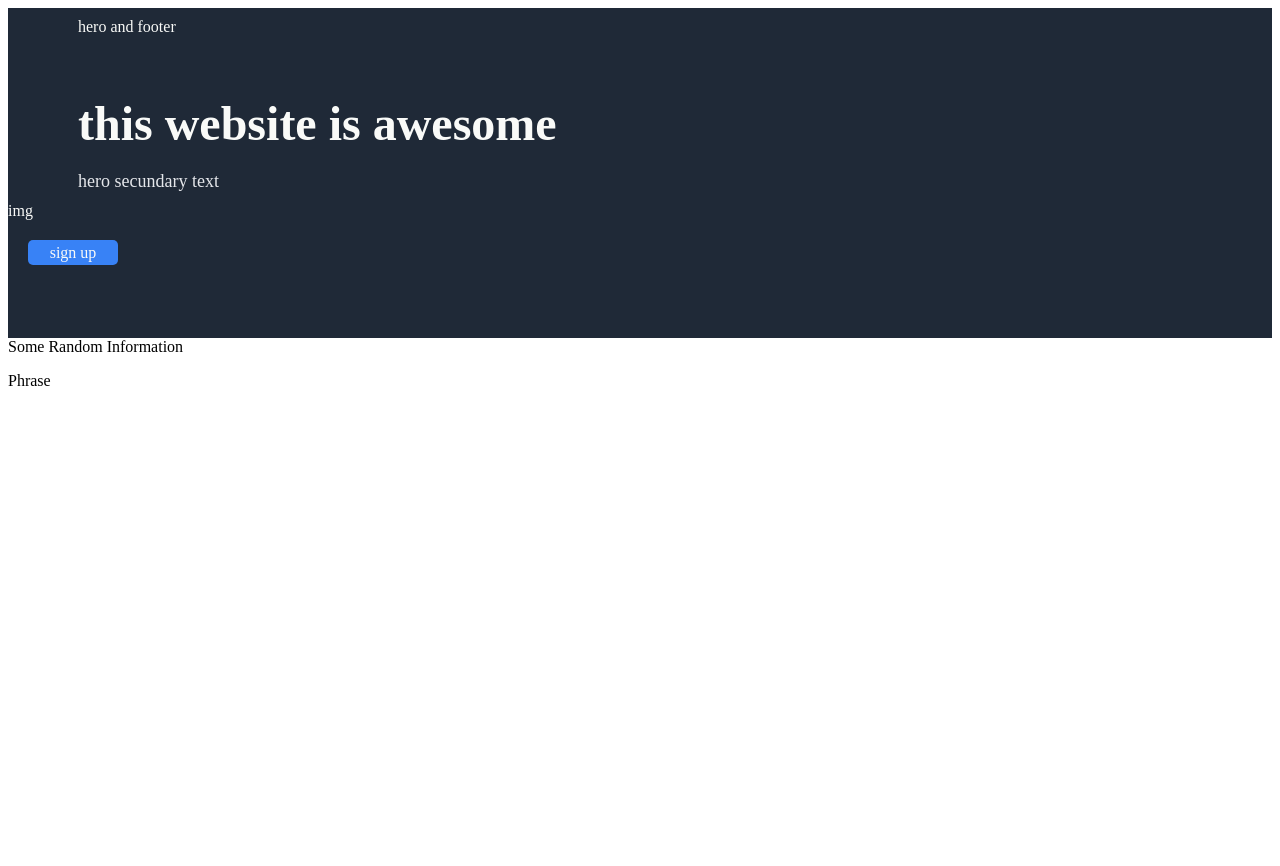
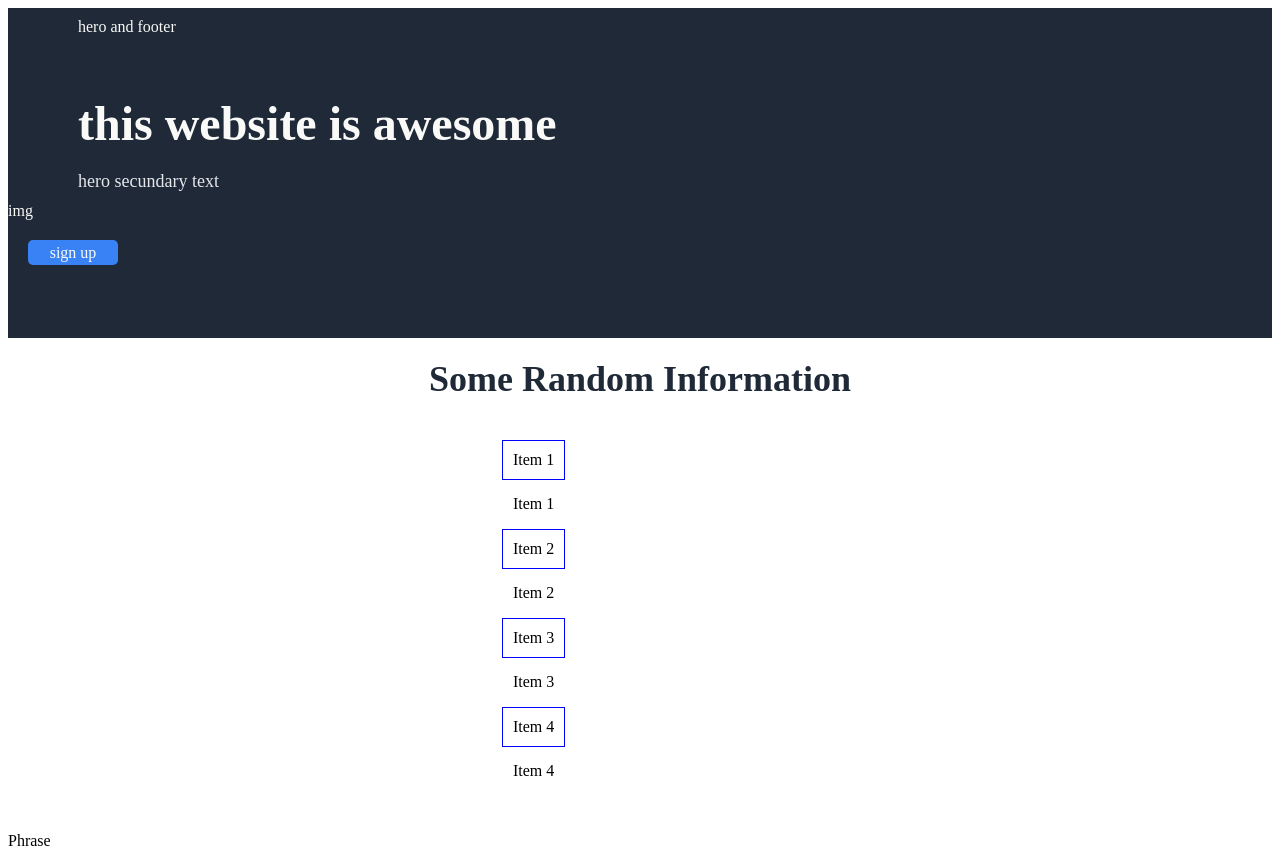
Before and after one commit to k1llgray/CSS_project, a plain HTML site: page index.html in a window 1280 px wide. Before the commit the page ends 800 px from the top, so only its background shows below. Drawn offline with Linux system fonts and the light colour scheme.

Commit message:
add css in section2

```diff
--- a/index.html
+++ b/index.html
@@ -42,7 +42,33 @@
                 justify-content: center;
                 align-items: center;
             }
+            #header {
+                text-align: center;
+                color: #1F2937;
+                font-size: 36px;
+                font-weight: 800;
+                margin: 20px;
+            }
+            .container {
+                display: flex;
+                flex-direction: column;
+                align-items: center;
+                width: 80%;
+                padding: 20px;
+            }
 
+            .item {
+                display: flex;
+                flex-direction: column;
+                align-items: center;
+                padding: 10px;
+                border: 1px solid blue;
+                margin-bottom: 10px;
+            }
+
+            .item-text {
+                margin-top: 5px;
+            }
         </style>
     </head>
     <body>
@@ -55,7 +81,16 @@
         </div>
         <div class="section2">
             <div id="header">Some Random Information</div>
-            <!-- FLEXBOX -->
+            <div class="container">
+                <div class="item">Item 1</div>
+                <p class="item-text">Item 1</p>
+                <div class="item">Item 2</div>
+                <p class="item-text">Item 2</p>
+                <div class="item">Item 3</div>
+                <p class="item-text">Item 3</p>
+                <div class="item">Item 4</div>
+                <p class="item-text">Item 4</p>
+              </div>
         </div>
         <div class="section3">
             <p>Phrase</p>
```
